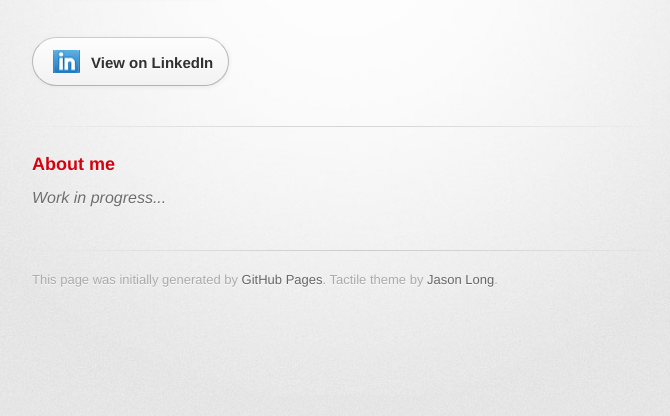
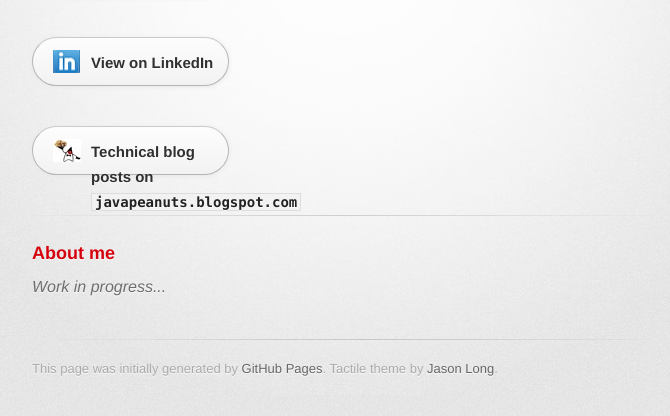
Before and after one commit to pietrom/pietrom.github.io, a plain HTML site: page index.html in a window 1280 px wide. Shown: the part 178-594 px from the top of the page, without its empty margins (298-968 px from the left). Drawn offline with Linux system fonts and the light colour scheme; a web font is replaced by a local one.

Commit message:
Added link to javapeanuts

```diff
--- a/index.html
+++ b/index.html
@@ -29,6 +29,10 @@
         <section id="downloads" class="clearfix">
           <a href="http://it.linkedin.com/in/pietromartinelli" id="view-on-linkedin" class="button"><span>View on LinkedIn</span></a>
         </section>
+
+        <section id="downloads" class="clearfix">
+          <a href="http://javapeanuts.blogspot.com" id="read-on-javapeanuts" class="button"><span>Technical blog posts on <code>javapeanuts.blogspot.com</code></span></a>
+        </section>
         <hr>
 
         <section id="main_content">
--- a/stylesheets/stylesheet.css
+++ b/stylesheets/stylesheet.css
@@ -163,6 +163,9 @@ a.button span {
 }
 #view-on-linkedin span {
   background: transparent url(../images/icon_linkedin.png) 12px 50% no-repeat;
+}
+#read-on-javapeanuts span {
+  background: transparent url(../images/javapeanuts.jpg) 12px 50% no-repeat;
 }
 #view-on-github {
   margin-right: 0;
```
Also changed, not shown: images/javapeanuts.jpg (added).
